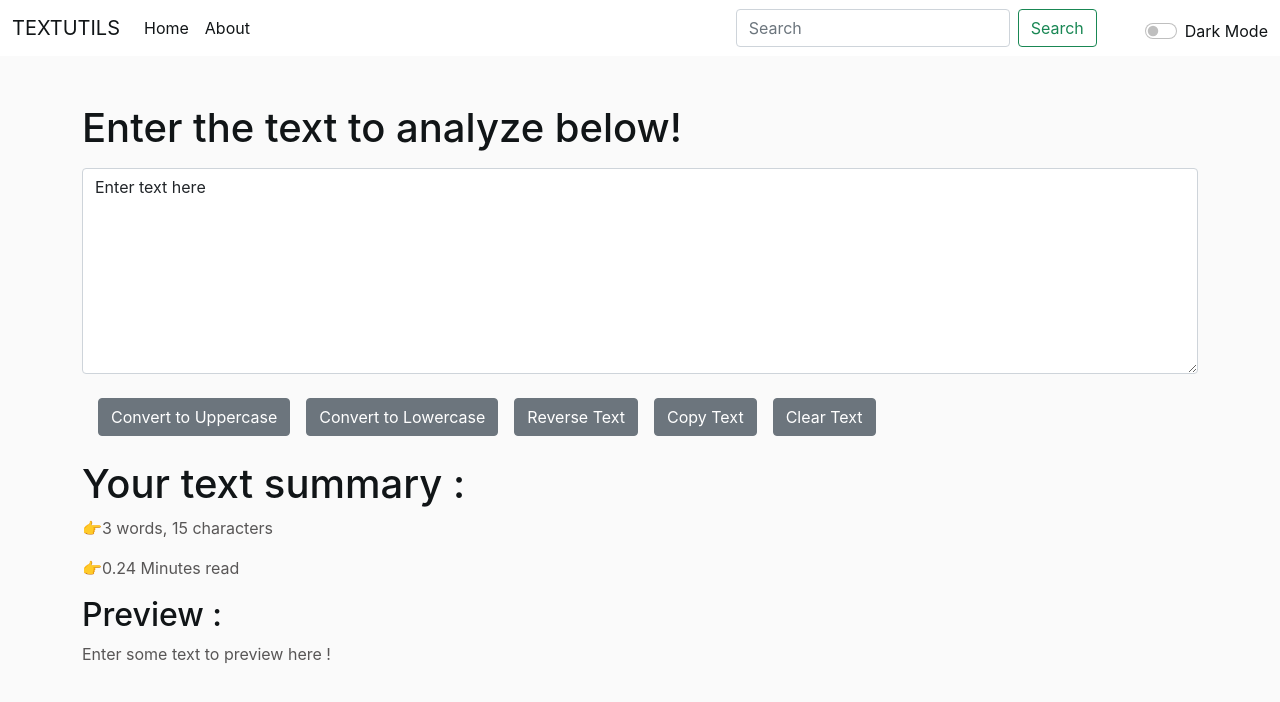
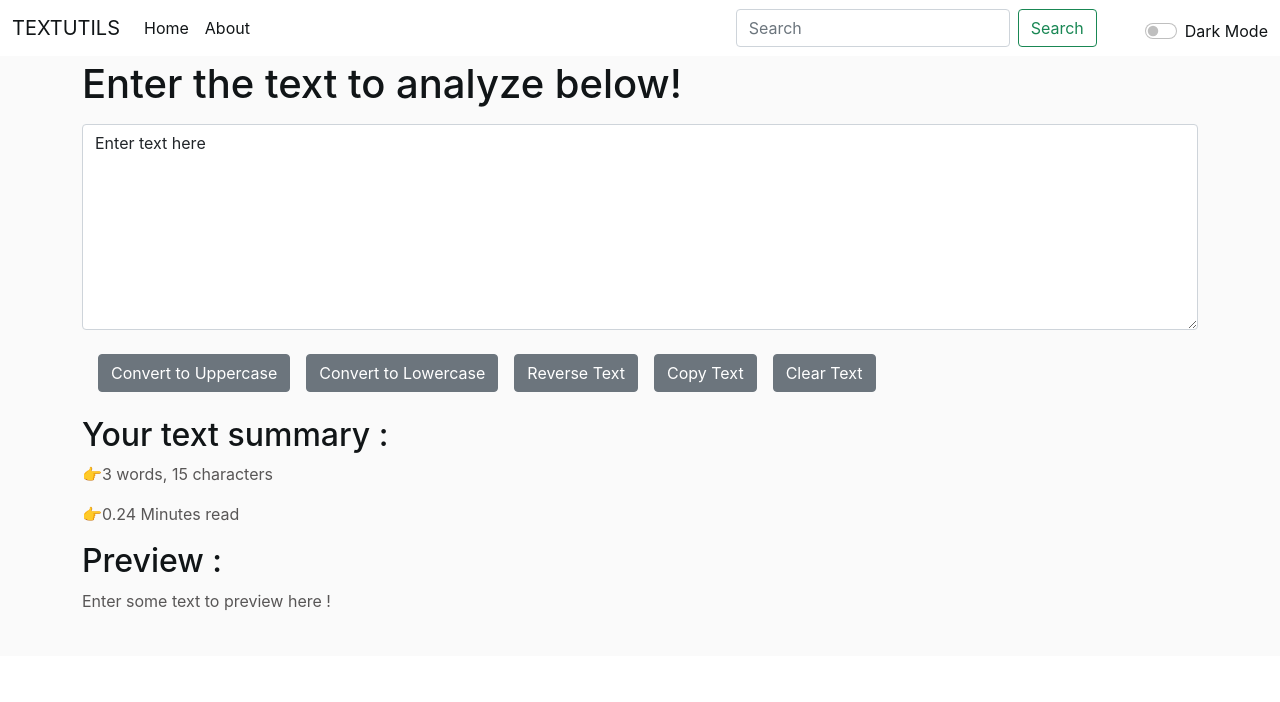
Before and after one commit to ishika-rg/Textutils-App-React, a React (Create React App) app: page / in a window 1280 px wide. Shown: the top 702 px of the page. Built offline with nearby package versions, Linux system fonts and the light colour scheme.

Commit message:
new commits

```diff
--- a/package.json
+++ b/package.json
@@ -1,4 +1,5 @@
 {
+  "homepage": "https://ishika-rg.github.io/Textutils-App-React",
   "name": "textutils",
   "version": "0.1.0",
   "private": true,
@@ -6,12 +7,15 @@
     "@testing-library/jest-dom": "^5.16.2",
     "@testing-library/react": "^12.1.4",
     "@testing-library/user-event": "^13.5.0",
+    "gh-pages": "^3.2.3",
     "react": "^17.0.2",
     "react-dom": "^17.0.2",
     "react-scripts": "5.0.0",
     "web-vitals": "^2.1.4"
   },
   "scripts": {
+    "predeploy": "npm run build",
+    "deploy": "gh-pages -d build",
     "start": "react-scripts start",
     "build": "react-scripts build",
     "test": "react-scripts test",
--- a/public/index.html
+++ b/public/index.html
@@ -32,7 +32,7 @@
   </head>
   <body>
     <noscript>You need to enable JavaScript to run this app.</noscript>
-    <div id="root" class="pb-5"></div>
+    <div id="root" ></div>
     <!--
       This HTML file is a template.
       If you open it directly in the browser, you will see an empty page.
--- a/src/App.js
+++ b/src/App.js
@@ -48,16 +48,56 @@ function App() {
     }
   }
 
+  const searchText =  () => {
+
+    let str = document.querySelector('.form-control');
+    console.log(str);
+
+    let para = document.getElementById('myBox');
+    console.log(para);
+
+    // if(para.includes(str)){
+    //   console.log('got it');
+
+
+
+    // }else{
+    //   console.log('not found')
+    // }
+
+    // if(para.match(str)){
+    //   console.log('got it')
+
+    // }else{
+    //   console.log('not found')
+    // }
+
+    const word = str.value;
+    console.log(word)
+
+    let text = para.innerHTML;
+    console.log(text)
+
+
+    let regex = new RegExp(word, 'gi');
+
+    text = text.replace(/(<mark class="highlight">|<\/mark>)/gim, '');
+    const newText = text.replace(regex, '<mark class="highlight">$&</mark>');
+    para.innerHTML = newText;
+
+
+  }
+
 
 
 
   return (
     <>
 
-    <Navbar title ="TEXTUTILS" mode= {mode} toggleMode = {toggleMode}></Navbar>
+    <Navbar title ="TEXTUTILS" mode= {mode} toggleMode = {toggleMode} searchText = {searchText} ></Navbar>
     <Alert alert = {alert}></Alert>
-    <div className= {`container1 py-5 ${mode}` }>
-       <TextForm heading = "Enter the text to analyze below!" displayAlert = {displayAlert}></TextForm>
+    <div className= {`container1 pt-1 ${mode}` }>
+       <TextForm heading = "Enter the text to analyze below!" displayAlert = {displayAlert} searchText = {searchText}></TextForm>
     </div>
 
 
--- a/src/components/Navbar.js
+++ b/src/components/Navbar.js
@@ -1,7 +1,7 @@
 import React from 'react';
 import PropTypes from 'prop-types';
 import './styles.css';
-import { useState } from 'react';
+//import { useState } from 'react';
 import menu from './menu.png'
 
 
@@ -13,10 +13,10 @@ export default function Navbar(props) {
   return (
 
     <nav className = {`navbar navbar-expand-lg ${props.mode}`}>
-  <div className="container-fluid">
+    <div className="container-fluid">
     <a className="navbar-brand" href="/">{props.title}</a>
     <button className="navbar-toggler" type="button" data-bs-toggle="collapse" data-bs-target="#navbarSupportedContent" aria-controls="navbarSupportedContent" aria-expanded="false" aria-label="Toggle navigation">
-      <span className="navbar-toggler-icon active"><img src= {menu} /></span>
+      <span className="navbar-toggler-icon active"><img src= {menu} alt ="" /></span>
     </button>
     <div className="collapse navbar-collapse " id="navbarSupportedContent">
       <ul className="navbar-nav me-auto mb-2 mb-lg-0">
@@ -30,7 +30,10 @@ export default function Navbar(props) {
       </ul>
       <form className="d-none d-lg-flex me-5">
         <input className="form-control me-2" type="search" placeholder="Search" aria-label="Search"/>
-        <button className="btn btn-outline-success" type="submit">Search</button>
+        <button className="btn btn-outline-success"
+         type="submit"
+         onClick={props.searchText}
+         >Search</button>
       </form>
 
       <div className="form-check form-switch mt-2">
--- a/src/components/TextForm.js
+++ b/src/components/TextForm.js
@@ -70,7 +70,7 @@ export default function TextForm(props) {
         </div>
 
         <div className="container my-3">
-          <h1>Your text summary :</h1>
+          <h2>Your text summary :</h2>
           <p>👉{text.split(" ").length} words, {text.length} characters </p>
           <p>👉{0.08 * text.split(" ").length} Minutes read</p>
           <h2>Preview :</h2>
--- a/src/components/styles.css
+++ b/src/components/styles.css
@@ -34,6 +34,7 @@
 }
 .container1{
     background-color: var(--bodyBackground);
+    padding-bottom: 1.7rem;
 }
 .container h1{
     color: var(--textColor);
@@ -57,4 +58,13 @@
 .navbar-toggler-icon img{
     width: 100%;
     height: 100%;
+    color: var(--textColor);
 }
+
+
+
+.highlight{
+    color: green;
+    /* background-color: yellow; */
+    background-color: #EEF43B;
+}
```
Also changed, not shown: 1 other file (tests, documents, lock files or other folders).
